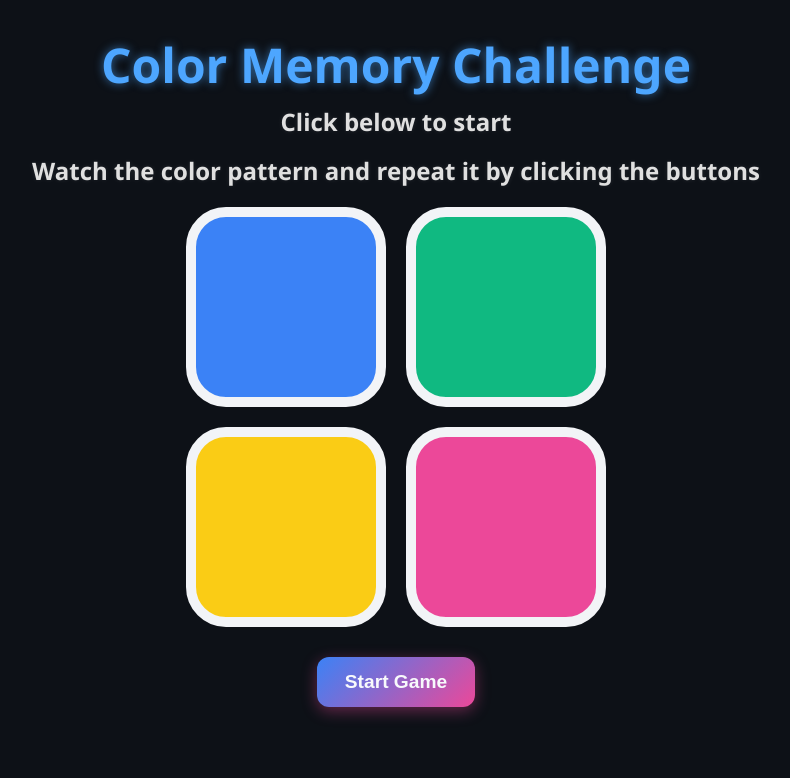
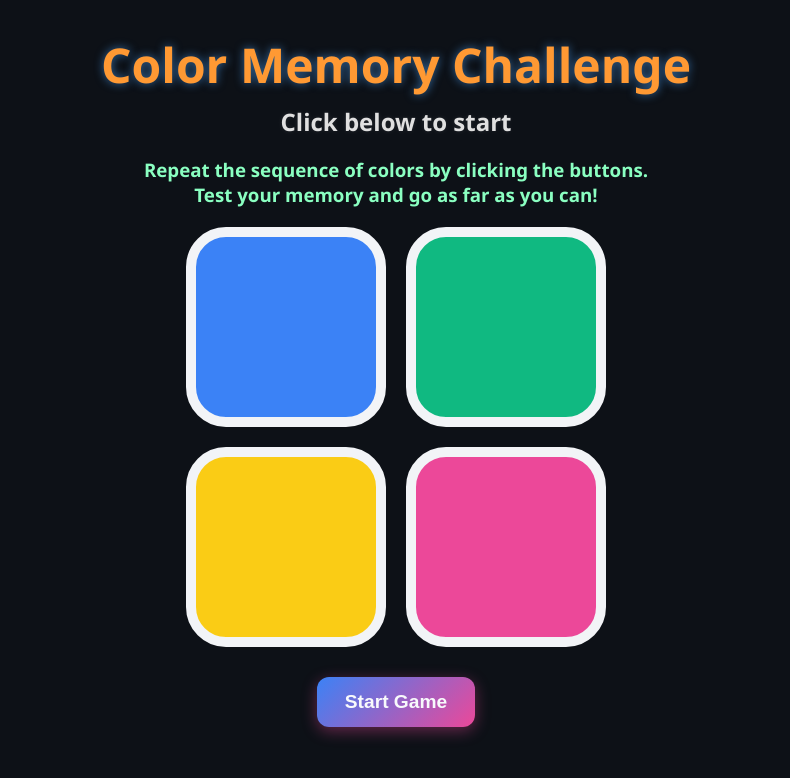
Before and after one commit to Pratham21223/Simon-says, a plain HTML site: page index.html in a window 1280 px wide. Shown: the whole page, without its empty margins (244-1034 px from the left). Drawn offline with Linux system fonts and the light colour scheme.

Commit message:
Add files via upload

```diff
--- a/app.js
+++ b/app.js
@@ -4,7 +4,7 @@ let gameStart = false;
 let level = 0;
 
 let h2 = document.querySelector("h2");
-let h = document.querySelectorAll("h2");
+let h3 = document.querySelector("h3");
 let btns = ["btn-1", "btn-2", "btn-3", "btn-4"];
 let startBtn = document.querySelector("#start-btn");
 let answerBtn = document.querySelector("#ans-btn");
@@ -22,7 +22,7 @@ startBtn.addEventListener("click", function () {
 });
 
 function levelUp() {
-  h[1].style.display = "none";
+  // h3.style.display = "none";
   userInp = [];
   level++;
   h2.innerText = `Level ${level}`;
@@ -67,7 +67,7 @@ for (let btn of selBtns) {
 }
 
 function reset() {
-  h[1].style.display = "block";
+  h3.style.display = "block";
   gameStart = false;
   userInp = [];
   level = 0;
@@ -79,6 +79,6 @@ answerBtn.addEventListener("click", function () {
   let delay = 0;
   for (let i = 0; i < compInp.length; i++) {
     let btn = document.querySelector(`.${compInp[i]}`);
-    setTimeout(() => flash(btn), 400 * i);
+    setTimeout(() => flash(btn), 300 * i);
   }
 });
--- a/index.html
+++ b/index.html
@@ -9,7 +9,7 @@
 <body>
     <h1>Color Memory Challenge</h1>
     <h2>Click below to start</h2>
-    <h2>Watch the color pattern and repeat it by clicking the buttons</h2>
+    <h3>Repeat the sequence of colors by clicking the buttons.<br>Test your memory and go as far as you can!</h3>
     <div class="game">
         <div class="line-one line">
             <div class="btn btn-1" type="button" id="btn-1"></div>
@@ -20,6 +20,7 @@
             <div class="btn btn-4" type="button" id="btn-4"></div>
         </div>
     </div>
+        <!-- <h3>Repeat the sequence of colors by clicking the buttons.<br>Test your memory and go as far as you can!</h3> -->
     <button id="start-btn">Start Game</button>
     <button id="ans-btn" style="display: none;">Show Answer</button>
     <script src="app.js"></script>
--- a/style.css
+++ b/style.css
@@ -8,7 +8,7 @@ body {
 }
 
 h1 {
-    color: #4da6ff;
+    color: #FF9933;
     font-size: 3rem;
     font-weight: 800;
     text-align: center;
@@ -25,7 +25,9 @@ h2 {
     margin-bottom: 1rem;
     text-shadow: 0 0 5px rgba(255, 255, 255, 0.1);
 }
-
+h3{
+    color: #8affc1 ;
+}
 .line {
     display: flex;
     justify-content: center;
```
